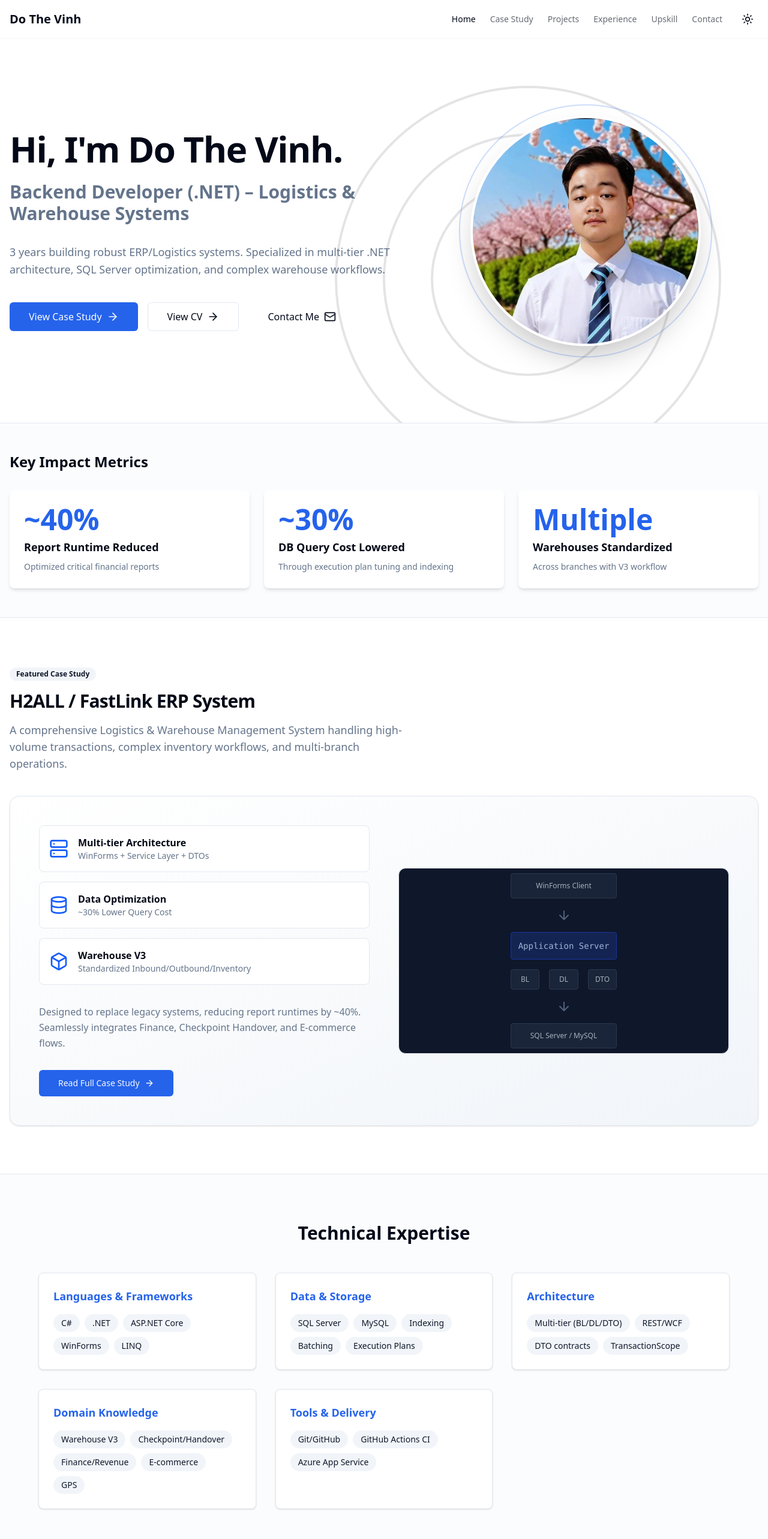
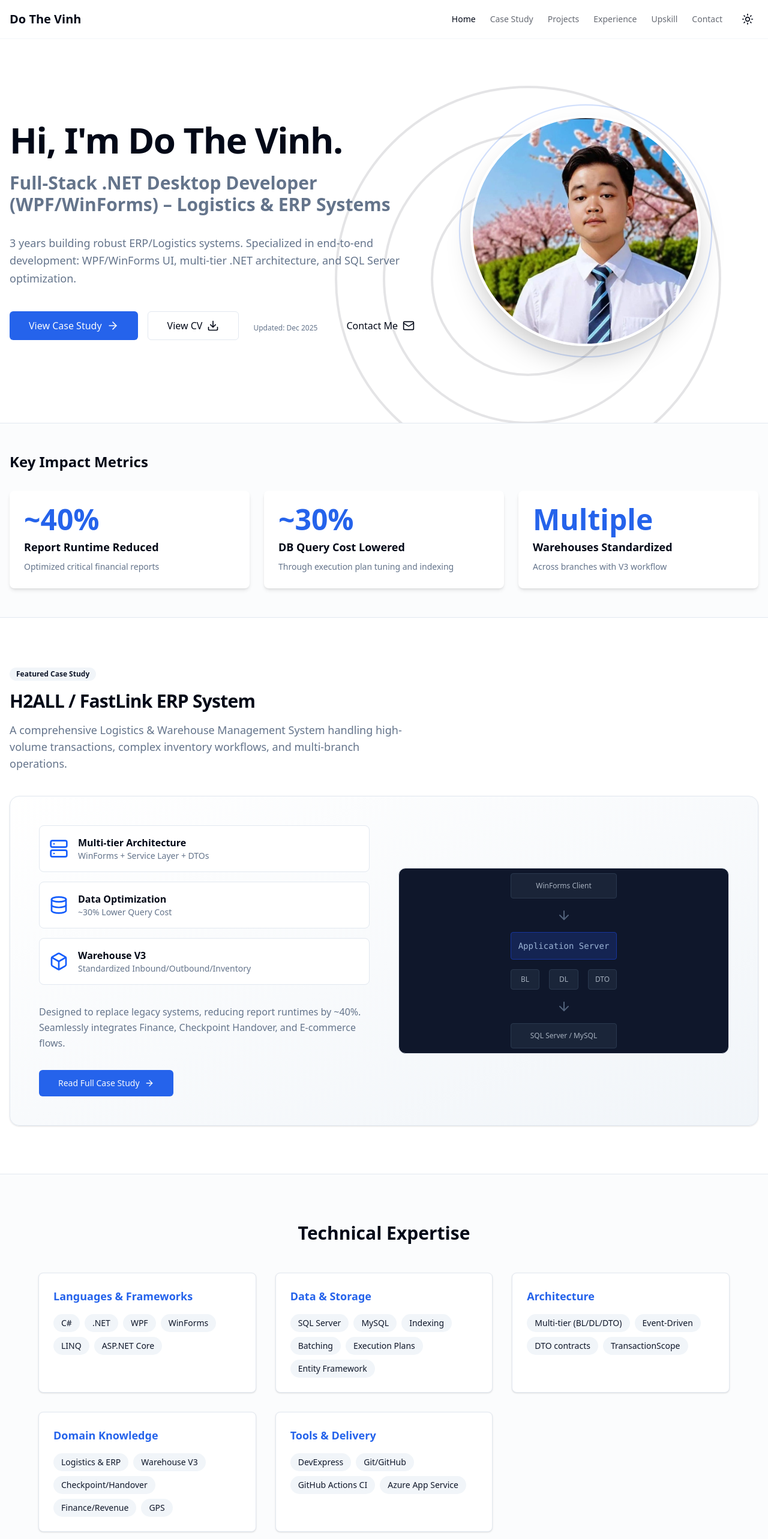
Before and after one commit to Jeussu/portfolio, a Next.js app: page / in a window 1280 px wide. Shown: the top 2566 px of the page at 60% size. Built offline with nearby package versions, Linux system fonts and the light colour scheme.

Commit message:
feat: Add the H2ALL/FastLink case study page, initial application layout, home hero section, and data utilities for the portfolio website.

```diff
--- a/src/app/case-studies/h2all-fastlink/page.tsx
+++ b/src/app/case-studies/h2all-fastlink/page.tsx
@@ -42,9 +42,9 @@ export default function H2AllCaseStudy() {
                             <div className="bg-muted/50 p-6 rounded-lg border-l-4 border-primary">
                                 <h4 className="font-semibold mb-2">My Role</h4>
                                 <p className="text-muted-foreground">
-                                    Lead Backend Developer responsible for core architecture, database optimization,
-                                    and the implementation of Warehouse V3, Checkpoint, and Finance modules.
-                                    Worked directly with the CTO and Operations team.
+                                    Full-Stack Desktop Developer (WPF/WinForms) responsible for end-to-end delivery:
+                                    from database schema design and Business Logic implementation to building complex WinForms UI.
+                                    Collaborated directly with the CTO and Operations team.
                                 </p>
                             </div>
                         </section>
--- a/src/app/layout.tsx
+++ b/src/app/layout.tsx
@@ -17,14 +17,14 @@ const geistMono = Geist_Mono({
 });
 
 export const metadata: Metadata = {
-  title: "Do The Vinh | Backend Developer (.NET) – Logistics & Warehouse Systems",
-  description: "Portfolio of Do The Vinh, a Backend Developer with 3 years experience building ERP/Logistics systems using .NET, SQL Server, and Cloud technologies.",
+  title: "Do The Vinh | Full-Stack .NET Desktop Developer (WPF/WinForms)",
+  description: "Portfolio of Do The Vinh, a Full-Stack .NET Desktop Developer (WPF/WinForms) specialized in high-performance Logistics & ERP Systems.",
   openGraph: {
     type: "website",
     locale: "en_US",
     url: "https://vinh-portfolio-self.vercel.app",
-    title: "Do The Vinh | Backend Developer (.NET)",
-    description: "Specialized in High-Performance Logistics & Warehouse Systems.",
+    title: "Do The Vinh | Full-Stack .NET Desktop Developer",
+    description: "Specialized in Logistics & ERP Systems (WPF, WinForms, SQL Server).",
     siteName: "Do The Vinh Portfolio",
   },
 };
--- a/src/components/home/hero.tsx
+++ b/src/components/home/hero.tsx
@@ -31,11 +31,11 @@ export function Hero() {
                             Hi, I&apos;m Do The Vinh.
                         </h1>
                         <h2 className="text-2xl md:text-3xl font-semibold text-muted-foreground mb-8">
-                            Backend Developer (.NET) – Logistics & Warehouse Systems
+                            Full-Stack .NET Desktop Developer (WPF/WinForms) – Logistics & ERP Systems
                         </h2>
                         <p className="text-lg text-muted-foreground mb-10 max-w-2xl leading-relaxed">
-                            3 years building robust ERP/Logistics systems. Specialized in multi-tier .NET architecture,
-                            SQL Server optimization, and complex warehouse workflows.
+                            3 years building robust ERP/Logistics systems. Specialized in end-to-end development:
+                            WPF/WinForms UI, multi-tier .NET architecture, and SQL Server optimization.
                         </p>
 
                         <div className="flex flex-wrap gap-4">
@@ -46,9 +46,10 @@ export function Hero() {
                             </Button>
                             <Button variant="outline" size="lg" className="h-12 px-8 text-base" asChild>
                                 <a href={PROFILE.cvLink} target="_blank" rel="noopener noreferrer">
-                                    View CV <ArrowRight className="ml-2 h-5 w-5" />
+                                    View CV <Download className="ml-2 h-5 w-5" />
                                 </a>
                             </Button>
+                            <span className="text-xs text-muted-foreground mt-2 ml-2 self-center hidden md:inline-block">Updated: Dec 2025</span>
                             <Button variant="ghost" size="lg" className="h-12 px-8 text-base" asChild>
                                 <Link href="/contact">
                                     Contact Me <Mail className="ml-2 h-5 w-5" />
--- a/src/lib/data.ts
+++ b/src/lib/data.ts
@@ -1,9 +1,9 @@
 export const PROFILE = {
     name: "Do The Vinh",
-    title: "Backend Developer (.NET) – Logistics & Warehouse Systems",
+    title: "Full-Stack .NET Desktop Developer (WPF/WinForms) – Logistics & ERP Systems",
     location: "Hanoi, Vietnam",
-    summary: "3 years building ERP/Logistics systems (H2ALL/FastLink) using multi-tier .NET (WinForms + services), SQL Server/MySQL, DevExpress reporting, integrations across Warehouse V3, Checkpoint/Handover, Finance, E-commerce, GPS.",
-    cvLink: "https://www.topcv.vn/xem-cv/A1dVAVZVVg1YAANSAAIGUQQFBgIFAA5bCgEHBg9bb9",
+    summary: "3 years building ERP/Logistics systems (H2ALL/FastLink) using multi-tier .NET architecture. Specialized in end-to-end development: robust WPF/WinForms UI, complex Business Logic, and SQL Server performance tuning for high-volume Warehouse & Checkpoint operations.",
+    cvLink: "https://drive.google.com/file/d/10wdQDhaehoLF9H0JlTtEFaPUCnCRPFhZ/view?usp=sharing",
     email: "vinhdt1406@gmail.com",
     phone: "+84 964 063 455",
     linkedin: "https://www.linkedin.com/in/vinhdt10",
@@ -17,26 +17,26 @@ export const METRICS = [
 ]
 
 export const SKILLS = {
-    languages: ["C#", ".NET", "ASP.NET Core", "WinForms", "LINQ"],
-    data: ["SQL Server", "MySQL", "Indexing", "Batching", "Execution Plans"],
-    architecture: ["Multi-tier (BL/DL/DTO)", "REST/WCF", "DTO contracts", "TransactionScope"],
-    domain: ["Warehouse V3", "Checkpoint/Handover", "Finance/Revenue", "E-commerce", "GPS"],
-    tools: ["Git/GitHub", "GitHub Actions CI", "Azure App Service"]
+    languages: ["C#", ".NET", "WPF", "WinForms", "LINQ", "ASP.NET Core"],
+    data: ["SQL Server", "MySQL", "Indexing", "Batching", "Execution Plans", "Entity Framework"],
+    architecture: ["Multi-tier (BL/DL/DTO)", "Event-Driven", "DTO contracts", "TransactionScope"],
+    domain: ["Logistics & ERP", "Warehouse V3", "Checkpoint/Handover", "Finance/Revenue", "GPS"],
+    tools: ["DevExpress", "Git/GitHub", "GitHub Actions CI", "Azure App Service"]
 }
 
 export const PROJECTS = [
     {
         slug: "bulkybook-v2",
         title: "BulkyBook (v2)",
-        description: "E-commerce (solo, 02-04/2023): ASP.NET Core MVC, C#, MySQL, DevExpress-style reports; Admin CRUD, ASP.NET Identity, Google/Facebook login, Stripe payments.",
-        tags: ["ASP.NET Core MVC", "C#", "MySQL", "DevExpress", "Identity", "Stripe"],
+        description: "Full-stack E-commerce (solo): ASP.NET Core MVC, C#, MySQL. Implemented DevExpress-style reporting, Admin CRUD, Identity auth, and Stripe payments.",
+        tags: ["ASP.NET Core MVC", "C#", "MySQL", "DevExpress Reports", "Identity", "Stripe"],
         links: { live: "https://mybulkybook.azurewebsites.net", github: "https://github.com/Jeussu/BulkyBook1" },
         featured: true
     },
     {
         slug: "bulkybook-v1",
         title: "BulkyBook (v1)",
-        description: "E-commerce (solo, 10-12/2022): Admin + authentication.",
+        description: "E-commerce foundation covers Admin panel and Authentication flow.",
         tags: ["ASP.NET Core", "SQL Server", "Admin", "Authentication"],
         links: { live: "https://bulkybookwebv1406.azurewebsites.net", github: "https://github.com/Jeussu/BulkyBook" },
         featured: false
@@ -44,7 +44,7 @@ export const PROJECTS = [
     {
         slug: "shopee-ui",
         title: "Shopee Interface (learning)",
-        description: "HTML/CSS clone UI.",
+        description: "HTML/CSS clone UI for learning frontend structure.",
         tags: ["HTML", "CSS"],
         links: { github: "https://github.com/Jeussu/HTML-CSS" },
         featured: false
@@ -52,7 +52,7 @@ export const PROJECTS = [
     {
         slug: "mini-h2all",
         title: "Mini H2ALL (Capstone)",
-        description: "Microservices-based logistics system replica using .NET 7 and Message Queue.",
+        description: "Microservices-based logistics system replica. Demonstrating scalable backend with .NET 7, RabbitMQ, and Docker.",
         tags: [".NET 7 WebAPI", "EF Core", "PostgreSQL", "RabbitMQ", "Docker"],
         links: { github: "#" },
         status: "In Progress",
@@ -63,25 +63,25 @@ export const PROJECTS = [
 export const EXPERIENCE = [
     {
         company: "HNC International",
-        role: "ERP/.NET Developer",
+        role: "Full-Stack .NET Desktop Developer (WPF/WinForms)",
         period: "02/2023 – Present",
-        description: "Develop and maintain H2ALL/FastLink modules: Warehouse (WH_V1/WH_V3), Checkpoint/Booking/Handover, Finance (billing, AR), E-commerce, GPS, and Operations/Reports.",
+        description: "Develop and maintain the H2ALL/FastLink ERP ecosystem. Responsible for end-to-end delivery of desktop modules: from DB schema design to Business Logic and WinForms UI.",
         achievements: [
-            "Performance: reduced report runtimes by ~40% and DB query cost by ~30% through batching, tuned indexes, and execution-plan improvements.",
-            "Warehouse V3 rollout: standardized inbound/outbound, cell/location mapping, stock counting; improved operational SLA and inventory accuracy across branches.",
-            "Cross-module integrations: orchestrated data flows between Checkpoint ↔ Warehouse ↔ Finance via DTO/MessageTier contracts and transactional BL/DL layers; added audit logs and error handling.",
-            "Reporting platform: built reusable DevExpress templates and parameterized queries for operations/finance; simplified maintenance and accelerated new report delivery.",
-            "Tooling & delivery: Git workflows, GitHub Actions CI/CD, Azure App Service deployments; contributed to coding guidelines and internal reviews."
+            "Performance: Reduced report runtimes by ~40% and DB query cost by ~30% through batching, tuned indexes, and execution-plan improvements.",
+            "Warehouse V3 rollout: Standardized inbound/outbound workflows, cell/location mapping, and stock counting across branches.",
+            "End-to-End Ownership: Built full-stack features for Checkpoint, Finance, and GPS modules using multi-tier architecture (WinForms Client ↔ WCF/API ↔ BL ↔ DL ↔ SQL).",
+            "Reporting Platform: Created reusable DevExpress templates and parameterized queries, accelerating financial reporting delivery.",
+            "DevOps & Quality: Maintained Git workflows, GitHub Actions CI/CD pipelines, and contributed to code review standards."
         ]
     },
     {
         company: "FPT Software",
         role: ".NET Core Backend Developer",
         period: "06/2022 – 01/2023",
-        description: "Built/optimized REST APIs for high-read endpoints; introduced caching and query tuning to lower latency.",
+        description: "Built and optimized REST APIs for high-read endpoints; introduced caching and query tuning to lower latency.",
         achievements: [
             "Collaborated with BA/QA to refine requirements; participated in code reviews and API hardening.",
-            "Stack: .NET Core, SQL, Git, CI/CD."
+            "Stack: .NET Core, SQL Server, Git, CI/CD."
         ]
     },
     {
@@ -125,7 +125,7 @@ export const UPSKILL_PLAN = [
 
 export const CASE_STUDY = {
     title: "H2ALL/FastLink",
-    role: "Backend Developer",
+    role: "Full-Stack .NET Desktop Developer",
     duration: "2023 - Present",
     overview: "A comprehensive ERP/Logistics system managing the entire lifecycle of freight forwarding, from warehousing to last-mile delivery. The system handles high-volume transactions for inbound/outbound processing, financial reconciliation, and cross-border customs clearance.",
     architecture: {
```
